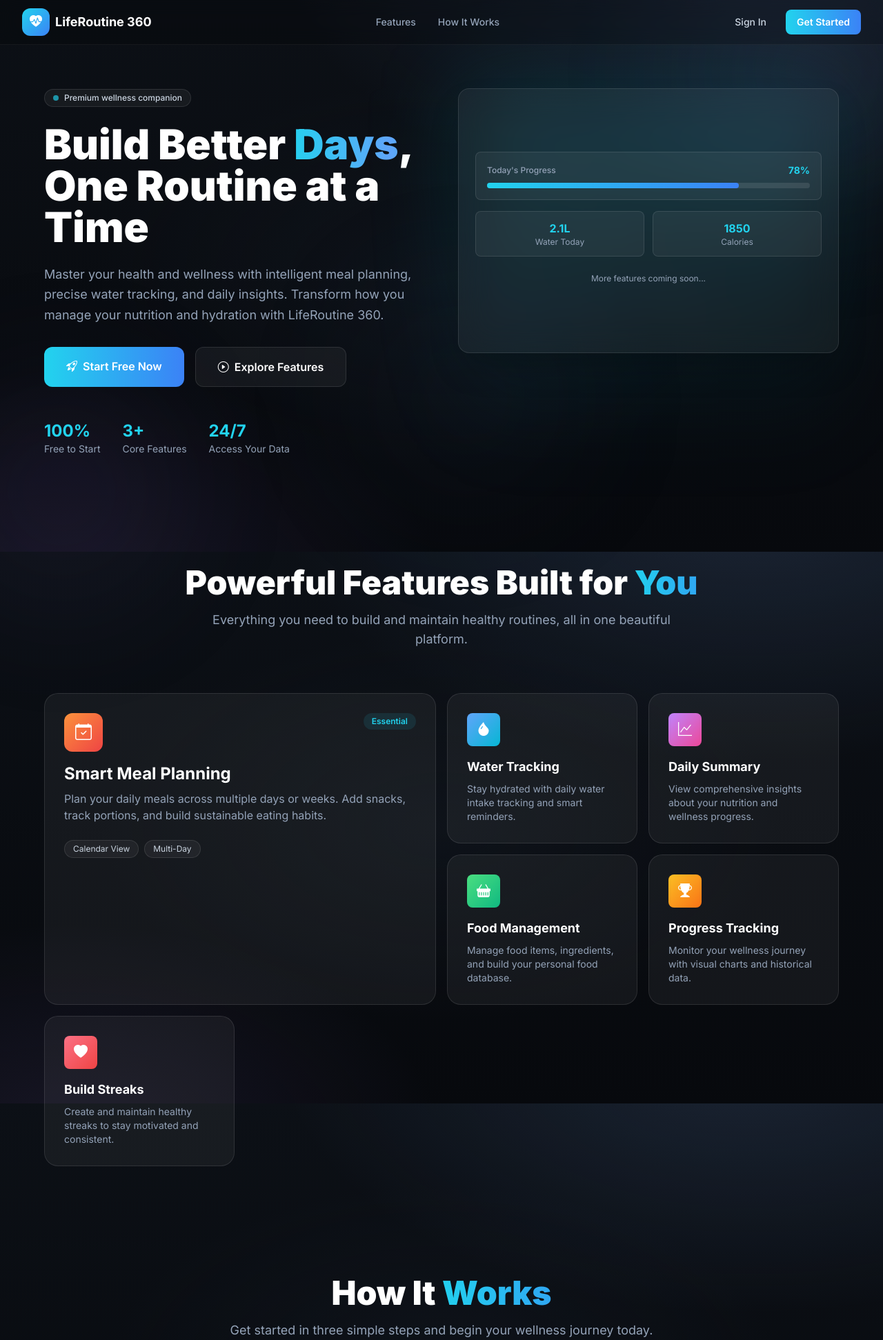
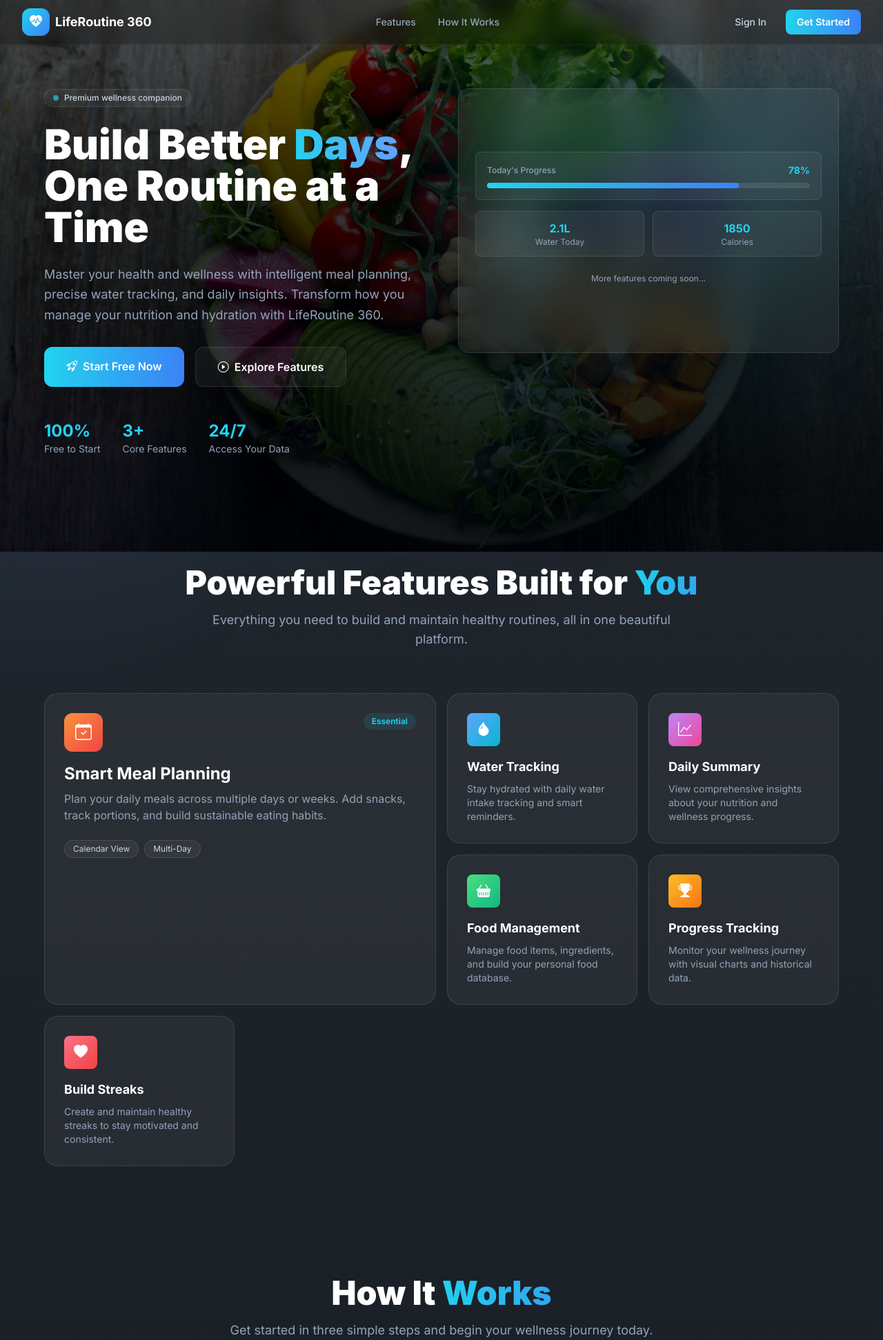
Before and after one commit to venkatachalapathiendluru-blip/liferoutine, a Django app: page / in a window 1280 px wide. Shown: the top 1943 px of the page at 69% size. Run offline with Django 5.2, Linux system fonts and the light colour scheme; some libraries are stand-ins or nearby versions.

Commit message:
images added

```diff
--- a/liferoutine360/static/web/landing.css
+++ b/liferoutine360/static/web/landing.css
@@ -2,6 +2,31 @@
    LifeRoutine 360 — Landing Page Styles
    Premium, modern Bento Grid UI with glassmorphism effects
    ========================================================================== */
+
+body {
+    background:
+        radial-gradient(circle at top left, rgba(34, 211, 238, 0.14), transparent 24%),
+        radial-gradient(circle at bottom right, rgba(96, 165, 250, 0.14), transparent 26%),
+        linear-gradient(180deg, rgba(4, 10, 18, 0.88), rgba(4, 10, 18, 0.94));
+    color: #edf6ff;
+    overflow-x: hidden;
+}
+
+body::before {
+    content: "";
+    position: fixed;
+    inset: 0;
+    background-image:
+        linear-gradient(180deg, rgba(3, 7, 12, 0.50) 0%, rgba(3, 7, 12, 0.70) 32%, rgba(3, 7, 12, 0.88) 100%),
+        url('/static/web/wellness-bg.jpg');
+    background-repeat: no-repeat;
+    background-position: center center;
+    background-size: cover;
+    background-attachment: fixed;
+    filter: saturate(1.08) contrast(1.06) brightness(0.8);
+    z-index: -3;
+    pointer-events: none;
+}
 
 /* ---- Bento Grid Cards ---------------------------------------------------- */
 .bento-card {
```
Also changed, not shown: liferoutine360/static/web/wellness-bg.jpg (added).
